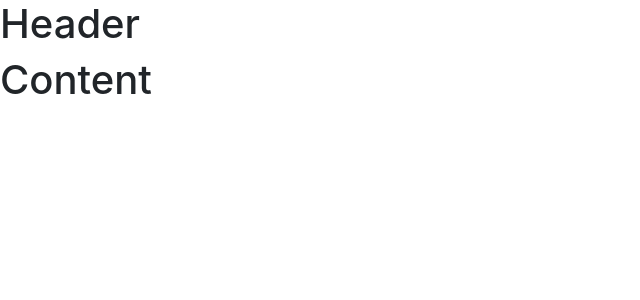
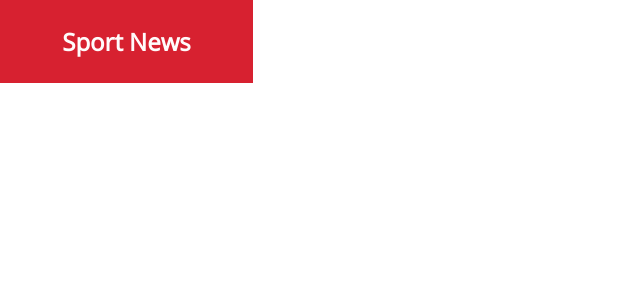
Before and after one commit to anna-kuzii/sport-news, a React (Create React App) app in the folder client/: page / in a window 1280 px wide. Shown: the top 300 px of the page, without its empty margins (0-640 px from the left). Built offline with nearby package versions, Linux system fonts and the light colour scheme.

Commit message:
Routes moved to another file

```diff
--- a/client/src/App.jsx
+++ b/client/src/App.jsx
@@ -1,32 +1,10 @@
 import React from 'react'
-import { Router, Route, Switch } from 'react-router-dom'
 
 import './App.scss'
-
-import { history } from './_helpers'
-import { Register } from './components/Register'
-import { Login } from './components/Login'
-import { ForgotPassword } from './components/ForgotPassword'
-import { Header } from './components/Header'
-import { Home } from './components/Home'
-import { UpdateProfile } from './components/UpdateProfile'
+import Routes from './Routes'
 
 const App = () => (
-  <Router history={history}>
-    <Route exact path='/'>
-      <Switch>
-        <Header />
-      </Switch>
-      <Route
-        exact path='/'
-        component={Home}
-      />
-    </Route>
+  <Routes />
+)
 
-    <Route path='/updateprofile' component={UpdateProfile} />
-    <Route path='/register' component={Register} />
-    <Route path='/login' component={Login} />
-    <Route path='/forgotpassword' component={ForgotPassword} />
-  </Router>
-)
 export default App
--- /dev/null
+++ b/client/src/Routes.jsx
@@ -0,0 +1,33 @@
+import React, { Component } from 'react'
+import { Router, Route, Switch } from 'react-router-dom'
+
+import { history } from './_helpers'
+import { Register } from './components/Register'
+import { Login } from './components/Login'
+import { ForgotPassword } from './components/ForgotPassword'
+import { Header } from './components/Header'
+import { Home } from './components/Home'
+import { UpdateProfile } from './components/UpdateProfile'
+
+export default class Routes extends Component {
+  render() {
+    return (
+      <Router history={history}>
+        <Route exact path='/'>
+          <Switch>
+            <Header />
+          </Switch>
+          <Route
+            exact path='/'
+            component={Home}
+          />
+        </Route>
+
+        <Route path='/updateprofile' component={UpdateProfile} />
+        <Route path='/register' component={Register} />
+        <Route path='/login' component={Login} />
+        <Route path='/forgotpassword' component={ForgotPassword} />
+      </Router>
+    )
+  }
+}
--- a/client/src/components/Header/index.jsx
+++ b/client/src/components/Header/index.jsx
@@ -1,7 +1,8 @@
 import React from 'react'
+import { Logo } from '../Logo'
 
 export const Header = () => (
   <div className='header'>
-    <h1>Header</h1>
+    <Logo />
   </div>
 )
```
Also changed, not shown: client/src/components/Logo/index.jsx (line endings or trailing spaces).
